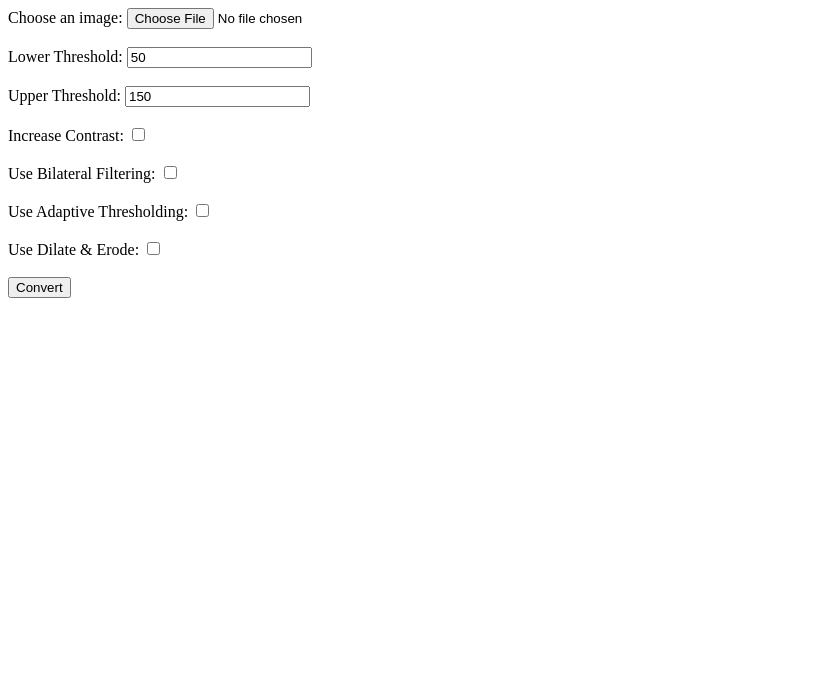
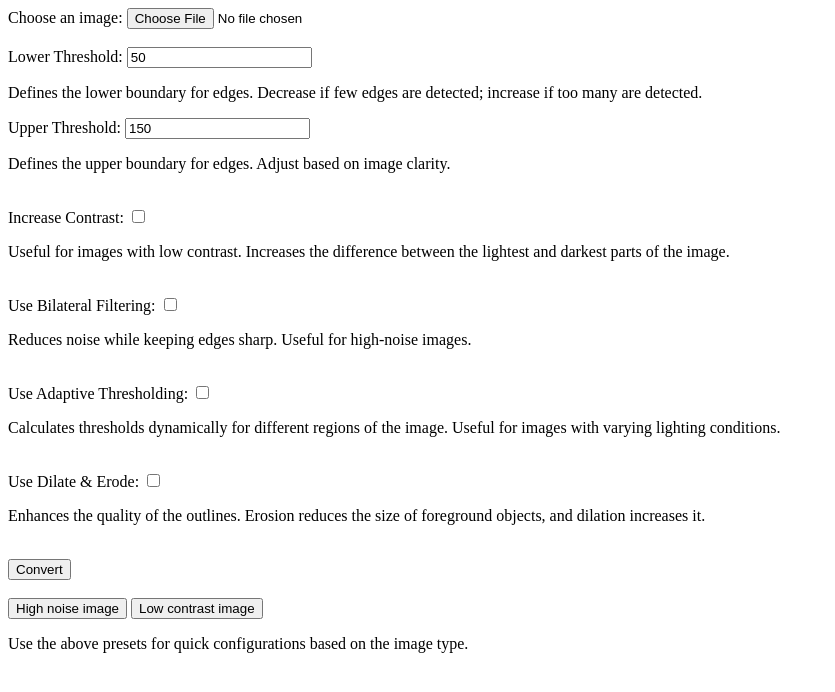
Before and after one commit to Coder-3/image-outliner, a Flask app: page / in a window 1280 px wide. Shown: the top 692 px of the page, without its empty margins (0-835 px from the left). Run offline with Flask 2, Linux system fonts and the light colour scheme.

Commit message:
Added descriptions for config options and added presets.

```diff
--- a/app.py
+++ b/app.py
@@ -37,7 +37,7 @@ def flexible_image_processing(image_path, lower_threshold, upper_threshold,
     cv2.drawContours(outline, contours, -1, (0, 0, 0), 2)
 
     output_path = os.path.join(UPLOAD_FOLDER, "outlined_" + os.path.basename(image_path))
-    cv2.imwrite(output_path, outline)
+    cv2.imwrite(output_path, outline, [int(cv2.IMWRITE_JPEG_QUALITY), 95])
 
     return output_path
 
@@ -47,16 +47,30 @@ def index():
         if not os.path.exists(UPLOAD_FOLDER):
             os.makedirs(UPLOAD_FOLDER)
         file = request.files['file']
-        lower_threshold = int(request.form.get('lower_threshold', 50))
-        upper_threshold = int(request.form.get('upper_threshold', 150))
-
-        increase_contrast = request.form.get('increase_contrast') == 'true'
-        use_bilateral = request.form.get('use_bilateral') == 'true'
-        use_adaptive = request.form.get('use_adaptive') == 'true'
-        use_dilate_erode = request.form.get('use_dilate_erode') == 'true'
-
         filename = os.path.join(UPLOAD_FOLDER, file.filename)
         file.save(filename)
+
+        lower_threshold = 50
+        upper_threshold = 150
+        increase_contrast = False
+        use_bilateral = False
+        use_adaptive = False
+        use_dilate_erode = False
+
+        preset = request.form.get('preset')
+
+        if preset == 'High noise image':
+            use_bilateral = True
+        elif preset == 'Low contrast image':
+            increase_contrast = True
+            lower_threshold = 30
+        else:
+            lower_threshold = int(request.form.get('lower_threshold', 50))
+            upper_threshold = int(request.form.get('upper_threshold', 150))
+            increase_contrast = request.form.get('increase_contrast') == 'true'
+            use_bilateral = request.form.get('use_bilateral') == 'true'
+            use_adaptive = request.form.get('use_adaptive') == 'true'
+            use_dilate_erode = request.form.get('use_dilate_erode') == 'true'
 
         converted_image_path = flexible_image_processing(filename, lower_threshold, upper_threshold,
                                                          increase_contrast, use_bilateral,
--- a/templates/index.html
+++ b/templates/index.html
@@ -9,24 +9,34 @@
         <input type="file" name="file" required><br><br>
 
         <label for="lower_threshold">Lower Threshold:</label>
-        <input type="number" name="lower_threshold" value="50"><br><br>
+        <input type="number" name="lower_threshold" value="50">
+        <p>Defines the lower boundary for edges. Decrease if few edges are detected; increase if too many are detected.</p>
 
         <label for="upper_threshold">Upper Threshold:</label>
-        <input type="number" name="upper_threshold" value="150"><br><br>
+        <input type="number" name="upper_threshold" value="150">
+        <p>Defines the upper boundary for edges. Adjust based on image clarity.</p><br>
 
         <label for="increase_contrast">Increase Contrast:</label>
-        <input type="checkbox" name="increase_contrast" value="true"><br><br>
+        <input type="checkbox" name="increase_contrast" value="true">
+        <p>Useful for images with low contrast. Increases the difference between the lightest and darkest parts of the image.</p><br>
 
         <label for="use_bilateral">Use Bilateral Filtering:</label>
-        <input type="checkbox" name="use_bilateral" value="true"><br><br>
+        <input type="checkbox" name="use_bilateral" value="true">
+        <p>Reduces noise while keeping edges sharp. Useful for high-noise images.</p><br>
 
         <label for="use_adaptive">Use Adaptive Thresholding:</label>
-        <input type="checkbox" name="use_adaptive" value="true"><br><br>
+        <input type="checkbox" name="use_adaptive" value="true">
+        <p>Calculates thresholds dynamically for different regions of the image. Useful for images with varying lighting conditions.</p><br>
 
         <label for="use_dilate_erode">Use Dilate & Erode:</label>
-        <input type="checkbox" name="use_dilate_erode" value="true"><br><br>
+        <input type="checkbox" name="use_dilate_erode" value="true">
+        <p>Enhances the quality of the outlines. Erosion reduces the size of foreground objects, and dilation increases it.</p><br>
 
-        <input type="submit" value="Convert">
+        <input type="submit" value="Convert"><br><br>
+
+        <input type="submit" name="preset" value="High noise image">
+        <input type="submit" name="preset" value="Low contrast image">
+        <p>Use the above presets for quick configurations based on the image type.</p>
     </form>
 </body>
 </html>
```
